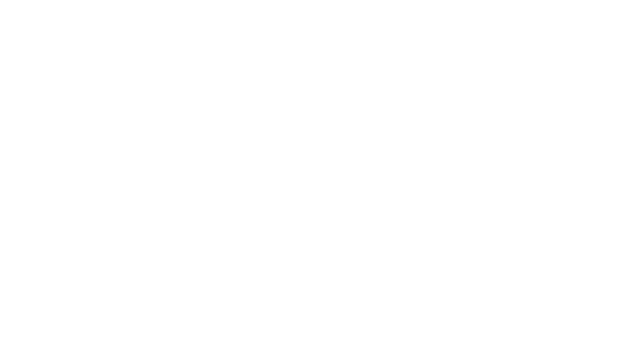
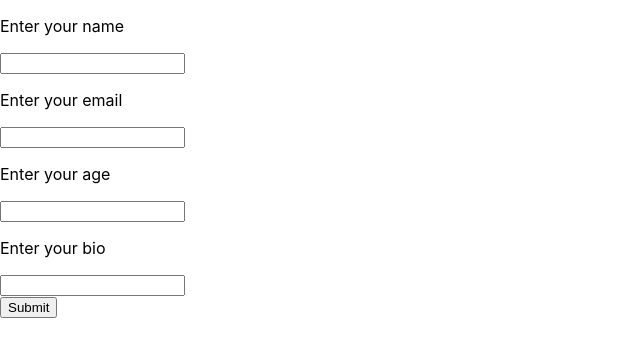
Before and after one commit to Lorenc326/patterns, a React (Create React App) app: page / in a window 1280 px wide. Shown: the top 356 px of the page, without its empty margins (0-640 px from the left). Built offline with nearby package versions, Linux system fonts and the light colour scheme.

Commit message:
Add director class, validations factory, sample form with inline validations

```diff
--- a/package.json
+++ b/package.json
@@ -3,6 +3,7 @@
   "version": "0.1.0",
   "private": true,
   "dependencies": {
+    "formik": "^2.0.6",
     "react": "^16.12.0",
     "react-dom": "^16.12.0",
     "react-scripts": "3.2.0",
--- a/src/App.tsx
+++ b/src/App.tsx
@@ -1,8 +1,9 @@
 import React from 'react';
+import { Form } from './builder/Form';
 
 function App() {
   return (
-    <div />
+    <Form />
   );
 }
 
--- a/src/builder/Boi.ts
+++ b/src/builder/Boi.ts
@@ -1,8 +1,10 @@
 type Value = undefined | string | number | any[];
-type Validation = (v?: string | number | []) => undefined | string;
+type Validation = (v: Value) => undefined | string;
 
-class Validator {
-  public validate(value): undefined | string {
+// Product class
+// validate depend on initialized validations chain
+export class Validator {
+  public validate(value: Value): undefined | string {
     for (const validator of this.chain) {
       const error = validator(value);
       if (error !== undefined) {
@@ -14,7 +16,9 @@ class Validator {
   public chain: Validation[] = [];
 }
 
-class BoiBuilder {
+// Builder class
+// construct and get product class
+export class Boi {
   private validator: Validator;
 
   constructor() {
@@ -26,52 +30,56 @@ class BoiBuilder {
     return this;
   }
 
+  public getResult() {
+    return this.validator;
+  }
+
   required() {
     return this.add(
-      value => value !== undefined ? undefined : ""
+      value => value !== undefined && value !== "" ? undefined : "field is required"
     );
   }
   string() {
     return this.add(
-      value => typeof value === "string" ? undefined : "Must be a string"
+      value => typeof value === "string" ? undefined : "must be a string"
     );
   }
   number() {
     return this.add(
-      value => typeof value === "number" ? undefined : "Must be a number"
+      value => typeof value === "number" ? undefined : "must be a number"
     );
   }
   email() {
     const regex = /^[a-zA-Z0-9.!#$%&'*+/=?^_`{|}~-]+@[a-zA-Z0-9](?:[a-zA-Z0-9-]{0,61}[a-zA-Z0-9])?(?:\.[a-zA-Z0-9](?:[a-zA-Z0-9-]{0,61}[a-zA-Z0-9])?)*$/igm;
     return this.add(
-      (value: string) => regex.test(value) ? undefined : "Email address invalid"
+      value => regex.test(value as string) ? undefined : "email address invalid"
     );
   }
   max(num: number) {
     return this.add(
       value => typeof value === "number" ?
         value <= num ? undefined : `Max value is ${num}`
-        : value.length <= num ? undefined : `Max length is ${num}`
+        : value && value.length <= num ? undefined : `max length is ${num}`
     );
   }
   min(num: number) {
     return this.add(
       value => typeof value === "number" ?
         value >= num ? undefined : `Min value is ${num}`
-        : value.length >= num ? undefined : `Min length is ${num}`
+        : value && value.length >= num ? undefined : `min length is ${num}`
     );
   }
   idiot() {
     const idiotKeys = ["admin", "password", "qwerty", "12345", "name"]
     return this.add(
-      (value: string) => !idiotKeys.includes(value) ? undefined : "Not safe value"
+      value => !idiotKeys.includes(value as string) ? undefined : "not safe value"
     );
   }
   specialKeys() {
     const regex = /^(?=.*[a-z])(?=.*[A-Z])(?=.*\d)[a-zA-Z\d]/igm;
     return this.add(
-      (value: string) => regex.test(value) ? undefined
-        : "At least one uppercase, lowercase letter and one number"
+      value => regex.test(value as string) ? undefined
+        : "at least one uppercase, lowercase letter and one number"
     );
   }
 
--- /dev/null
+++ b/src/builder/Form.tsx
@@ -0,0 +1,99 @@
+import React from 'react';
+import { Formik, Form as LibraryForm, Field, FieldProps } from 'formik';
+import { Boi, Validator } from './Boi';
+
+// Director class
+// completes builder steps to get concrete products
+class FormValidations {
+  // construct methods:
+  name(builder: Boi) {
+    builder.required().string().max(15).min(3).idiot();
+  }
+  email(builder: Boi) {
+    builder.required().string().email();
+  }
+  bio(builder: Boi) {
+    builder.string().max(250);
+  }
+  age(builder: Boi) {
+    builder.number().min(18);
+  }
+}
+
+// ha-ha! Factory class
+class ValidationsFactory {
+  createValidation(method: keyof FormValidations): Validator {
+    const director = new FormValidations();
+    if (director[method]) {
+      const builder = new Boi();
+      director[method](builder);
+      return builder.getResult();
+    }
+    // empty validator
+    return new Validator();
+  }
+}
+
+const Input: React.FC<FieldProps<any> & { label: string, type: string }> =
+  ({ field, form: { errors, touched, }, label, type }) => {
+    const { name } = field;
+    return (
+      <div>
+        <p>
+          {label}
+          {errors[name] && touched[name] && (
+            <span style={{ color: "red", paddingLeft: 10 }}>{errors[name]}</span>
+          )}
+        </p>
+        <input type={type} {...field} />
+      </div>
+    )
+  };
+
+const fields: Array<keyof FormValidations> = ["name", "email", "bio", "age"];
+
+export const Form: React.FC = () => {
+  const [name, email, bio, age] = React.useMemo(() => {
+    const factory = new ValidationsFactory();
+    return fields.map((f => factory.createValidation(f)));
+  }, []);
+
+  return (
+    <Formik
+      initialValues={fields.reduce((a, f) => ({ ...a, [f]: undefined }), {})}
+      onSubmit={v => alert("Thank you for submitting your PornHub subscription!")}
+    >
+      <LibraryForm>
+        <Field
+          name="name"
+          type="text"
+          label="Enter your name"
+          component={Input}
+          validate={(v: string) => name.validate(v)}
+        />
+        <Field
+          name="email"
+          type="email"
+          label="Enter your email"
+          component={Input}
+          validate={(v: string) => email.validate(v)}
+        />
+        <Field
+          name="age"
+          type="number"
+          label="Enter your age"
+          component={Input}
+          validate={(v: string) => age.validate(v)}
+        />
+        <Field
+          name="bio"
+          type="text"
+          label="Enter your bio"
+          component={Input}
+          validate={(v: string) => bio.validate(v)}
+        />
+        <button type="submit">Submit</button>
+      </LibraryForm>
+    </Formik>
+  )
+};
```
Also changed, not shown: 1 other file (tests, documents, lock files or other folders).
